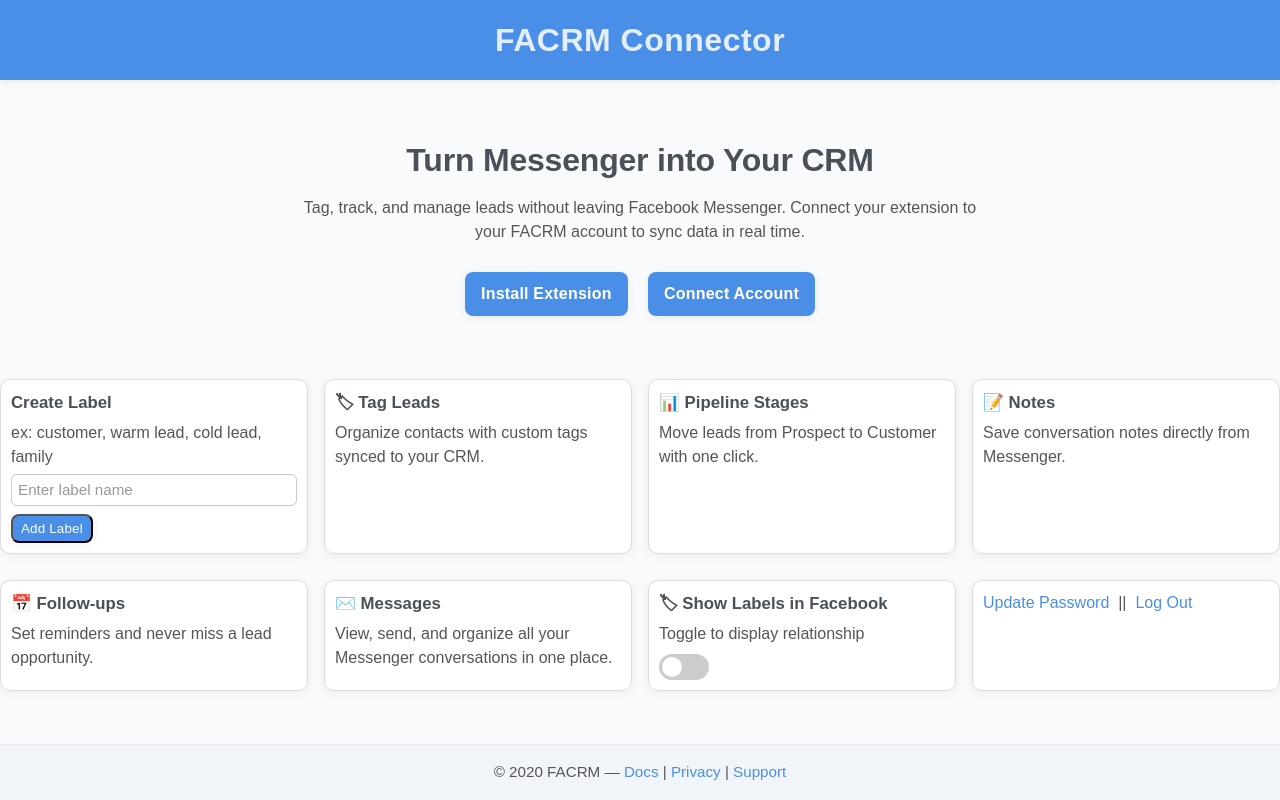
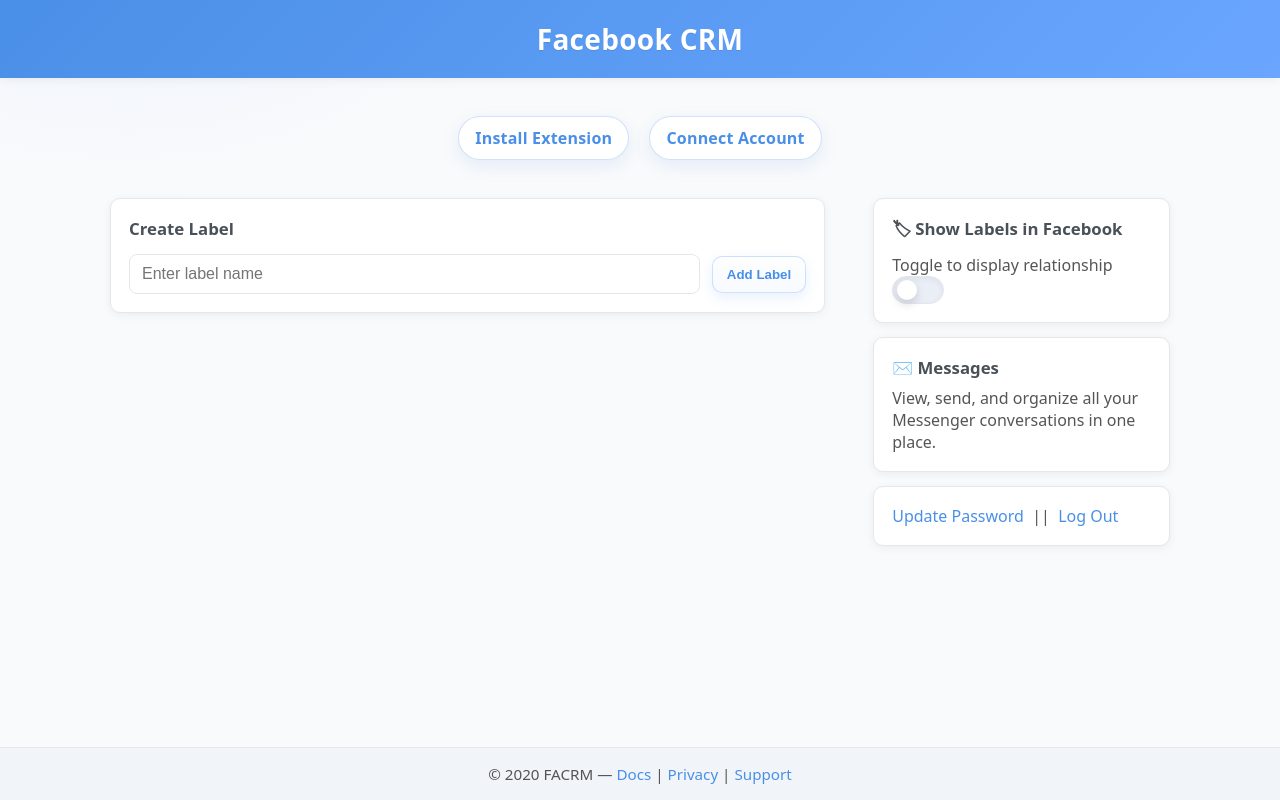
Before and after one commit to ldanie38/repo, a Django app: template src/templates/landing.html in a window 1280 px wide. Run offline with Django 4.2, Linux system fonts and the light colour scheme; the template is opened without the code that fills it: most values are stand-ins (such as "Sample title", 1, 10 or a date in 2020).

Commit message:
css landing page

```diff
--- a/src/static/css/styles.css
+++ b/src/static/css/styles.css
@@ -2,11 +2,11 @@
 :root {
     --bg: #f9fafb;
     --surface: #ffffff;
-    --text:#495057;
+    --text: #495057;
     --muted: #555555;
     --border: #e5e7eb;
     --primary: #4a8fe7;
-    --primary-600: #4a8fe7;   /* matching darker shade */
+    --primary-600: #4a8fe7; /* darker shade */
     --shadow: 0 2px 10px rgba(0, 0, 0, 0.06);
     --radius: 10px;
     --radius-sm: 8px;
@@ -16,161 +16,129 @@
   /* ===== Base ===== */
   *,
   *::before,
-*::after { box-sizing: border-box; }
+  *::after {
+    box-sizing: border-box;
+  }
 
   html, body {
-    margin: 0;
-    padding: 0;
-    height: 100%; /* ✅ needed for sticky footer */
+    height: 100%;
   }
 
   body {
-    font-family: "indivisible", sans-serif;
-    font-weight: 500;
-    font-style: normal;
+    margin: 0;
+    font-family: ui-sans-serif, system-ui, -apple-system, Segoe UI, Roboto, Inter, "Helvetica Neue", Arial, "Apple Color Emoji", "Segoe UI Emoji";
     color: var(--text);
-    background: var(--bg);
-    line-height: 1.5;
-
-    display: flex;          /* ✅ sticky footer layout */
-    flex-direction: column; /* stack header, main, footer */
+    background: radial-gradient(1200px 800px at 10% -10%, #eef4ff 0%, #f9fafb 35%, #f9fafb 100%), var(--bg);
+    -webkit-font-smoothing: antialiased;
+    -moz-osx-font-smoothing: grayscale;
   }
 
-a { color: var(--primary); text-decoration: none; }
-a:hover { text-decoration: underline; }
-
-.container {
-    width: 100%;
-    max-width: var(--maxw);
-    margin: 0 auto;
-    padding: 0 20px;
+  /* Smooth, subtle transitions */
+  :where(a, button, input, .feature, .label, .card) {
+    transition: background-color .2s ease, border-color .2s ease, box-shadow .2s ease, transform .12s ease, color .2s ease;
   }
 
+  /* ===== Layout ===== */
   header {
-    background: var(--primary);
+    background: linear-gradient(135deg, var(--primary), #6aa6ff);
     color: #fff;
-    padding: 16px 0;
+    padding: clamp(12px, 2.5vw, 20px) 0;
     box-shadow: var(--shadow);
-    display: flex;
-    justify-content: center; /* centers horizontally */
-    align-items: center;     /* centers vertically */
+    position: sticky;
+    top: 0;
+    z-index: 10;
   }
 
   header h1 {
     margin: 0;
-    font-size: 2rem; /* bigger text */
-    font-weight: 700;
-    letter-spacing: 0.5px;
-    opacity: 0.85; /* subtle transparency */
-    transition: opacity 0.2s ease;
+    text-align: center;
+    font-weight: 800;
+    letter-spacing: .3px;
+    font-size: clamp(1.25rem, 2.5vw, 1.75rem);
+    text-shadow: 0 1px 0 rgba(0,0,0,.08);
   }
 
-  header h1:hover {
-    opacity: 1; /* full opacity on hover */
-  }
-
-
-
-
-/* ===== Hero ===== */
+  /* Hero */
   .hero {
-    text-align: center;
-    padding: 56px 0 36px;
-}
-
-.hero h2 {
-    font-size: 2rem;
-    margin: 0 0 12px;
-    letter-spacing: -0.2px;
-}
-
-.hero p {
-    color: var(--muted);
-    max-width: 680px;
-    margin: 0 auto 22px;
-}
-
-/* input */
-
-input[type="text"],
-input[type="email"],
-input[type="password"],
-textarea {
-  width: 100%;
-  padding: 10px 14px;
-  font-size: 1rem;
-  font-family: inherit;
-  color: #333;
-  background-color: #fff;
-  border: 1px solid #ccc;
-  border-radius: 6px;
-  outline: none;
-  transition: border-color 0.2s ease, box-shadow 0.2s ease;
-  box-sizing: border-box;
-}
-
-input:focus,
-textarea:focus {
-  border-color: var(--primary);
-  box-shadow: 0 0 0 3px rgba(0, 123, 255, 0.15); /* subtle glow */
-}
-
-input::placeholder,
-textarea::placeholder {
-  color: #999;
-  font-size: 0.95rem;
-}
-
-textarea {
-  resize: vertical; /* allow vertical resize only */
-  min-height: 80px;
-} /* input end */
-
-
-/* Buttons row */
-.cta-buttons {
-    margin-top: 10px;
+    max-width: var(--maxw);
+    margin: 0 auto;
+    padding: clamp(18px, 4vw, 32px) 20px;
+    display: flex;
+    justify-content: center;
+    align-items: center;
   }
 
   .cta-buttons a {
     display: inline-block;
     margin: 6px 8px;
     padding: 10px 16px;
-    background: var(--primary);
-    color: #fff;
-    border-radius: 8px;
-    font-weight: 600;
-    letter-spacing: 0.2px;
-    transition: background 0.15s ease, transform 0.15s ease, box-shadow 0.15s ease;
-    box-shadow: var(--shadow);
+    background: #fff;
+    color: var(--primary);
+    border: 1px solid rgba(74, 143, 231, .25);
+    border-radius: 999px;
+    font-weight: 700;
+    letter-spacing: .2px;
+    box-shadow: 0 6px 18px rgba(74, 143, 231, .12);
+  }
+  .cta-buttons a:hover {
+    transform: translateY(-1px);
+    box-shadow: 0 10px 24px rgba(74, 143, 231, .18);
+    text-decoration: none;
+    background: #fefefe;
   }
 
-.cta-buttons a:hover {
-    background: var(--primary-600);
-    transform: translateY(-1px);
-    text-decoration: none;
+  /* Two-column layout */
+  .two-column {
+    display: flex;
+    gap: clamp(20px, 4vw, 48px);
+    max-width: var(--maxw);
+    margin: 0 auto;
+    padding: 0 20px clamp(80px, 8vw, 120px); /* leave breathing room above footer */
+    align-items: flex-start;
   }
 
-/* ===== Features ===== */
-.features {
-    display: grid;
-    grid-template-columns: repeat(12, 1fr);
-    gap: 16px;
-    padding: 16px 0 40px;
+  /* Right column first in HTML, but visually on the right */
+  .container_right {
+    flex: 0 1 clamp(260px, 28%, 340px); /* responsive sidebar width */
+    order: 2;
   }
 
-.feature {
-    grid-column: span 12;
+  .container_left {
+    flex: 1 1 0%;
+    order: 1;
+    min-width: 0; /* prevents overflow in flex items */
+  }
+
+  /* Stack on small screens */
+  @media (max-width: 880px) {
+    .two-column {
+      flex-direction: column;
+      gap: 18px;
+    }
+    .container_right,
+    .container_left {
+      order: unset;
+      flex: 1 1 auto;
+    }
+  }
+
+  /* ===== Cards / Feature blocks ===== */
+  .feature, .label, .card {
     background: var(--surface);
     border: 1px solid var(--border);
     border-radius: var(--radius);
-    padding: 16px;
     box-shadow: var(--shadow);
+    padding: clamp(14px, 2.4vw, 18px);
+  }
+
+  .feature + .feature {
+    margin-top: 14px;
   }
 
   .feature h3 {
-    margin: 0 0 6px;
+    margin: 0 0 8px;
     font-size: 1.05rem;
+    font-weight: 700;
   }
 
   .feature p {
@@ -178,19 +146,160 @@
     color: var(--muted);
   }
 
-/* 2/3 columns on larger screens */
-@media (min-width: 640px) {
-    .feature { grid-column: span 6; }
-}
-@media (min-width: 960px) {
-    .feature { grid-column: span 3; }
+  /* ===== Label creator block ===== */
+  .label {
+    display: grid;
+    grid-template-columns: 1fr auto;
+    grid-template-areas:
+      "title  title"
+      "input  button";
+    gap: 12px;
+    align-items: center;
   }
 
-/* ===== Main ===== */
-main {
-    flex: 1; /* ✅ pushes footer to bottom when content is short */
+  .label h3 {
+    grid-area: title;
+    margin: 0 0 2px;
+    font-size: 1.05rem;
+    font-weight: 800;
   }
 
+  #newLabelInput {
+    grid-area: input;
+    width: 100%;
+    padding: 10px 12px;
+    font-size: 1rem;
+    color: var(--text);
+    background: #fff;
+    border: 1px solid var(--border);
+    border-radius: var(--radius-sm);
+    outline: none;
+  }
+  #newLabelInput:focus {
+    border-color: rgba(74,143,231,.55);
+    box-shadow: 0 0 0 4px rgba(74,143,231,.14);
+  }
+
+  #createLabelBtn {
+    grid-area: button;
+    padding: 10px 14px;
+    border-radius: 10px;
+    border: 1px solid rgba(74,143,231,.25);
+    background: linear-gradient(180deg, #fefefe 0%, #f7faff 100%);
+    color: var(--primary);
+    font-weight: 800;
+    cursor: pointer;
+    box-shadow: 0 5px 14px rgba(74,143,231,.12);
+  }
+  #createLabelBtn:hover {
+    transform: translateY(-1px);
+    box-shadow: 0 8px 18px rgba(74,143,231,.18);
+  }
+  #createLabelBtn:active {
+    transform: translateY(0);
+  }
+
+  /* ===== Label list container (if you render labels) ===== */
+  #labels-container {
+    margin-top: 14px;
+    display: grid;
+    grid-template-columns: repeat(auto-fill, minmax(160px, 1fr));
+    gap: 12px;
+  }
+
+  .label-card {
+    display: flex;
+    align-items: center;
+    gap: 8px;
+    padding: 10px;
+    border-radius: 12px;
+    color: #fff;
+    font-weight: 700;
+    box-shadow: 0 8px 22px rgba(0,0,0,.08);
+  }
+  .label-card .label-name {
+    flex: 1;
+    white-space: nowrap;
+    overflow: hidden;
+    text-overflow: ellipsis;
+  }
+  .label-card input[type="color"] {
+    appearance: none;
+    border: none;
+    width: 24px;
+    height: 24px;
+    padding: 0;
+    background: transparent;
+    cursor: pointer;
+  }
+  .label-card button {
+    border: none;
+    background: rgba(255,255,255,.22);
+    color: #fff;
+    border-radius: 8px;
+    padding: 4px 6px;
+    cursor: pointer;
+  }
+  .label-card button:hover {
+    background: rgba(255,255,255,.3);
+  }
+
+  /* ===== Fancy toggle switch ===== */
+  .switch {
+    --h: 28px;
+    --w: 52px;
+    position: relative;
+    display: inline-block;
+    width: var(--w);
+    height: var(--h);
+  }
+  .switch input {
+    opacity: 0;
+    width: 0;
+    height: 0;
+  }
+  .switch .slider {
+    position: absolute;
+    cursor: pointer;
+    inset: 0;
+    background: #e9eef7;
+    border: 1px solid var(--border);
+    transition: .2s;
+    border-radius: 999px;
+    box-shadow: inset 0 2px 6px rgba(0,0,0,.06);
+  }
+  .switch .slider:before {
+    content: "";
+    position: absolute;
+    height: calc(var(--h) - 8px);
+    width: calc(var(--h) - 8px);
+    left: 4px;
+    top: 50%;
+    transform: translateY(-50%);
+    background: #fff;
+    border-radius: 50%;
+    box-shadow: 0 4px 10px rgba(0,0,0,.15);
+    transition: .2s;
+  }
+  .switch input:checked + .slider {
+    background: rgba(74,143,231,.25);
+    border-color: rgba(74,143,231,.5);
+  }
+  .switch input:checked + .slider:before {
+    transform: translate( calc(var(--w) - var(--h)), -50%);
+    background: linear-gradient(180deg, #ffffff 0%, #f3f7ff 100%);
+  }
+
+  /* ===== Links ===== */
+  a {
+    color: var(--primary);
+    text-decoration: none;
+  }
+  a:hover {
+    text-decoration: underline;
+  }
+
+  /* ===== Footer ===== */
 /* ===== Footer ===== */
 footer {
     background: #f1f5f9;
@@ -234,78 +343,13 @@
 }
 
 
-    /* Toggle switch container */
-    .switch {
-        position: relative;
-        display: inline-block;
-        width: 50px;
-        height: 26px;
-        margin-top: 8px;
+  /* ===== Helpful utilities ===== */
+  .u-muted { color: var(--muted); }
+  .u-center { display: grid; place-items: center; }
+  .u-stretch { width: 100%; }
+
+  /* ===== Nice hover lift for cards ===== */
+  .feature:hover, .label:hover, .card:hover {
+    transform: translateY(-2px);
+    box-shadow: 0 12px 28px rgba(0,0,0,.08);
   }
-
-      /* Hide default checkbox */
-      .switch input {
-        opacity: 0;
-        width: 0;
-        height: 0;
-      }
-
-      /* Slider background */
-      .slider {
-        position: absolute;
-        cursor: pointer;
-        top: 0;
-        left: 0;
-        right: 0;
-        bottom: 0;
-        background-color: #ccc;
-        transition: .4s;
-        border-radius: 26px;
-      }
-
-      /* Slider knob */
-      .slider:before {
-        position: absolute;
-        content: "";
-        height: 20px;
-        width: 20px;
-        left: 3px;
-        bottom: 3px;
-        background-color: white;
-        transition: .4s;
-        border-radius: 50%;
-      }
-
-      /* Checked state */
-      input:checked + .slider {
-        background-color: #4CAF50;
-      }
-
-      input:checked + .slider:before {
-        transform: translateX(24px);
-      }
-
-      .feature button{
-        display: inline-block;
-        margin-right: 20px;
-        padding: 5px 8px;
-        background: var(--primary);
-        color: #fff;
-        border-radius: 8px;
-        font-weight: 500;
-        letter-spacing: 0.2px;
-        transition: background 0.15s ease, transform 0.15s ease, box-shadow 0.15s ease;
-        box-shadow: var(--shadow);
-
-      }
-
-      .feature {
-        border: 1px solid #ddd;
-        padding: 10px;
-        margin: 5px 0;
-        background: #fff;
-        cursor: move;
-      }
-      .feature.dragging {
-        opacity: 0.5;
-      }
--- a/src/templates/landing.html
+++ b/src/templates/landing.html
@@ -21,66 +21,34 @@
 
 <body>
   <header>
-    <h1>FACRM Connector</h1>
+    <h1>Facebook CRM</h1>
+    <!--- <p>Your connector that turns Facebook Messenger into a lightweight customer relationship manager</p>-->
   </header>
 
   <section class="hero">
-    <h2>Turn Messenger into Your CRM</h2>
-    <p>Tag, track, and manage leads without leaving Facebook Messenger. Connect your extension to your FACRM account to sync data in real time.</p>
     <div class="cta-buttons">
       <a href="https://chrome.google.com/webstore/detail/YOUR_EXTENSION_ID">Install Extension</a>
       <a href="{% url 'extension_landing' %}">Connect Account</a>
     </div>
   </section>
+  <div class="two-column">
 
-  <section class="features">
+    <!-- Right column content first in HTML -->
+    <div class="container_right">
       <div class="feature">
-      <h3>Create Label</h3>
-      <p>ex: customer, warm lead, cold lead, family</p>
 
-      <input
-        type="text"
-        id="newLabelInput"
-        placeholder="Enter label name"
-        style="width: 100%; padding: 6px; margin-top: 5px;"
-      >
-
-      <button id="createLabelBtn" style="margin-top: 8px;">Add Label</button>
-    </div>
-
-    <div class="feature">
-      <h3>🏷 Tag Leads</h3>
-      <p>Organize contacts with custom tags synced to your CRM.</p>
-    </div>
-    <div class="feature">
-      <h3>📊 Pipeline Stages</h3>
-      <p>Move leads from Prospect to Customer with one click.</p>
-    </div>
-    <div class="feature">
-      <h3>📝 Notes</h3>
-      <p>Save conversation notes directly from Messenger.</p>
-    </div>
-    <div class="feature">
-      <h3>📅 Follow-ups</h3>
-      <p>Set reminders and never miss a lead opportunity.</p>
-    </div>
-    <div class="feature">
-      <h3>✉️ Messages</h3>
-      <p>View, send, and organize all your Messenger conversations in one place.</p>
-    </div>
-    <div class="feature">
         <h3>🏷 Show Labels in Facebook</h3>
-      <p>Toggle to display relationship </p>
-
+        <p>Toggle to display relationship</p>
         <label class="switch">
           <input type="checkbox" id="showLabelsToggle">
           <span class="slider round"></span>
         </label>
       </div>
 
-
-
-
+      <div class="feature">
+        <h3>✉️ Messages</h3>
+        <p>View, send, and organize all your Messenger conversations in one place.</p>
+      </div>
 
       <div class="feature">
         <p>
@@ -88,9 +56,25 @@
           <a href="">Log Out</a>
         </p>
       </div>
+    </div>
+
+    <!-- Left column content second in HTML -->
+    <div class="container_left">
+      <section class="label">
+        <h3>Create Label</h3>
+        <input type="text" id="newLabelInput" placeholder="Enter label name">
+        <button id="createLabelBtn">Add Label</button>
+      </section>
+    </div>
+  </div>
 
 
-  </section>
+
+
+
+
+
+
 
 
   <footer>
```
Lines whose indentation alone changed are shown as unchanged.
